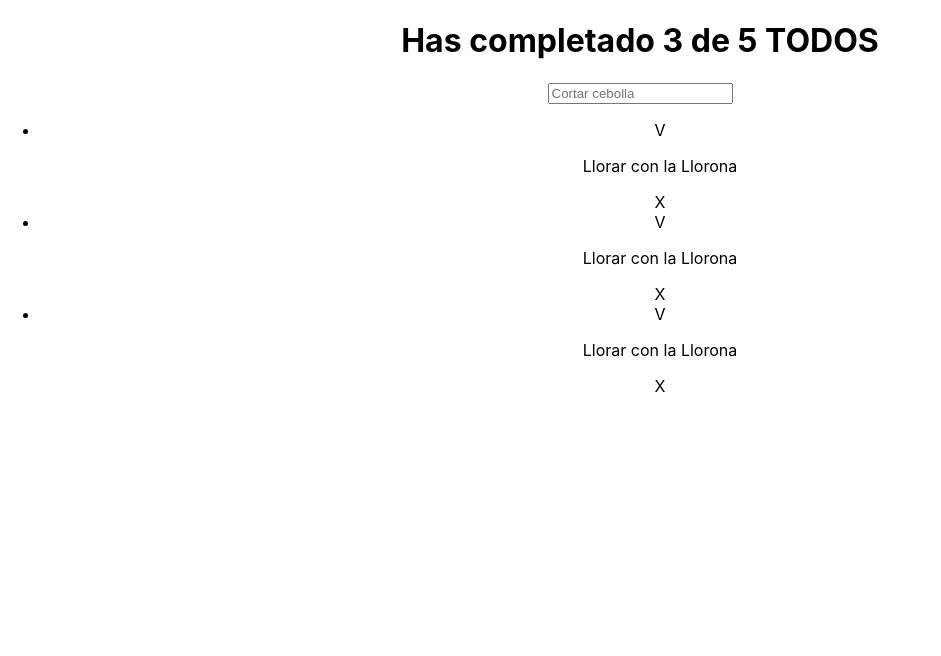
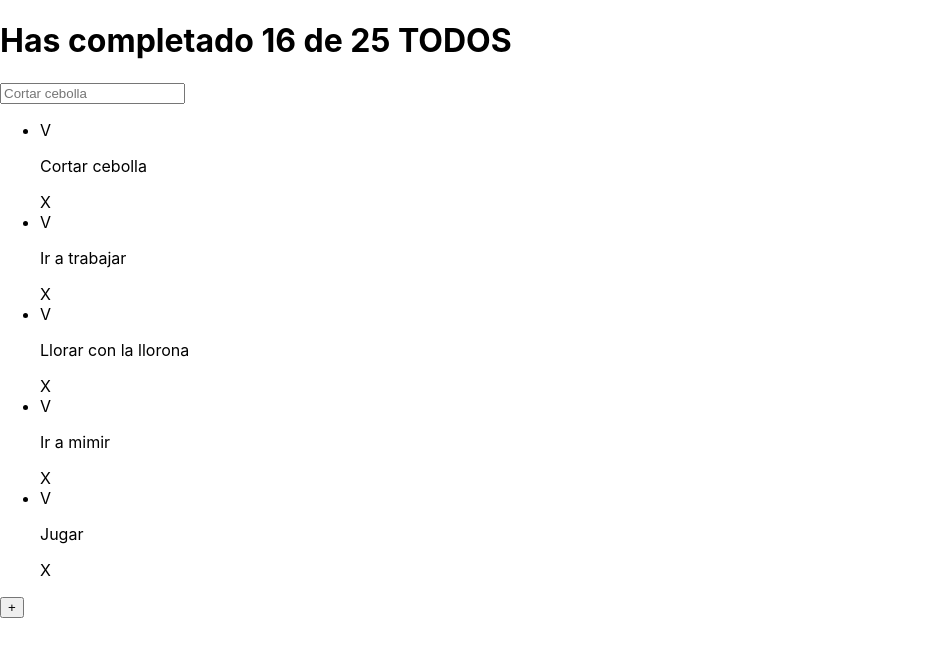
Before and after one commit to josue3002/curso-react-intro, a React (Create React App) app: page / in a window 1280 px wide. Shown: the top 656 px of the page, without its empty margins (0-941 px from the left). Built offline with nearby package versions, Linux system fonts and the light colour scheme.

Commit message:
agregando props al codigo

```diff
--- a/src/App.js
+++ b/src/App.js
@@ -2,24 +2,38 @@
 import { TodoSearch } from './TodoSearch';
 import { TodoList } from './TodoList';
 import { TodoItem } from './TodoItem';
+import { CreateTodoButton } from './CreateTodoButtom';
 import './App.css';
+import React from 'react';
+
+const defaultTodos = [
+  { text: 'Cortar cebolla', completed: true },
+  { text: 'Ir a trabajar', completed: false },
+  { text: 'Llorar con la llorona', completed: false },
+  { text: 'Ir a mimir', completed: false },
+  { text: 'Jugar', completed: false },
+];
 
 function App() {
   return (
-    <div className="App">
+    <React.Fragment>
 
-      <TodoCounter />
+      <TodoCounter completed={16} total={25} />
       <TodoSearch />
 
       <TodoList>
-        <TodoItem />
-        <TodoItem />
-        <TodoItem />
+        {defaultTodos.map(todo => (
+          <TodoItem
+            key={todo.text}
+            text={todo.text}
+            completed={todo.completed}
+          />
+        ))}
       </TodoList>
 
-     {/* <CreateTodoButton />  */}
-    </div>
+     <CreateTodoButton />
+    </React.Fragment>
   );
-}
+};
 
 export default App;
--- /dev/null
+++ b/src/CreateTodoButtom.js
@@ -0,0 +1,7 @@
+function CreateTodoButton() {
+    return (
+        <button>+</button>
+    );
+};
+
+export { CreateTodoButton };
--- a/src/TodoCounter.js
+++ b/src/TodoCounter.js
@@ -1,9 +1,9 @@
-function TodoCounter() {
+function TodoCounter({ total, completed }) {
     return (
       <h1>
-        Has completado 3 de 5 TODOS
+        Has completado {completed} de {total} TODOS
       </h1>
     );
-  }
+  };
 
   export {TodoCounter};
--- a/src/TodoItem.js
+++ b/src/TodoItem.js
@@ -1,12 +1,12 @@
 
-function TodoItem() {
+function TodoItem(props) {
     return (
       <li>
         <span>V</span>
-        <p>Llorar con la Llorona</p>
+        <p>{props.text}</p>
         <span>X</span>
       </li>
     );
-  }
+  };
 
-  export { TodoItem }
+  export { TodoItem };
--- a/src/TodoList.js
+++ b/src/TodoList.js
@@ -1,9 +1,9 @@
-function TodoList(props) {
+function TodoList({ children }) {
     return (
       <ul>
-        {props.children}
+        {children}
       </ul>
     );
-  }
+  };
 
   export {TodoList};
--- a/src/TodoSearch.js
+++ b/src/TodoSearch.js
@@ -2,6 +2,6 @@
     return (
       <input placeholder="Cortar cebolla" />
     );
-  }
+  };
 
   export {TodoSearch};
```
